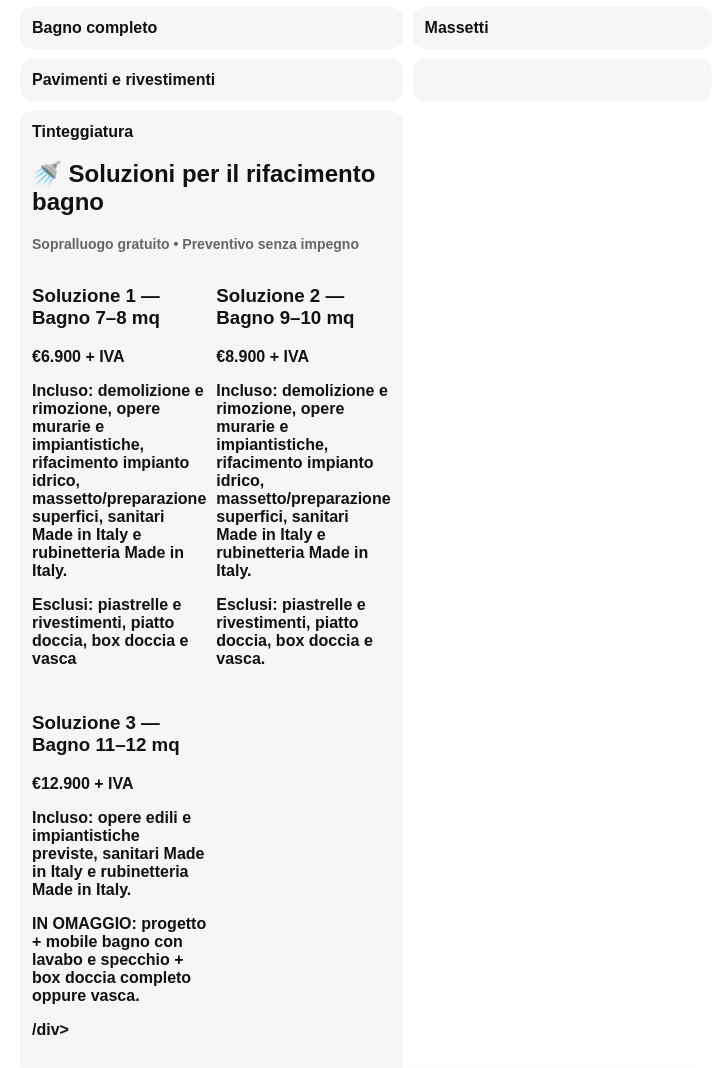
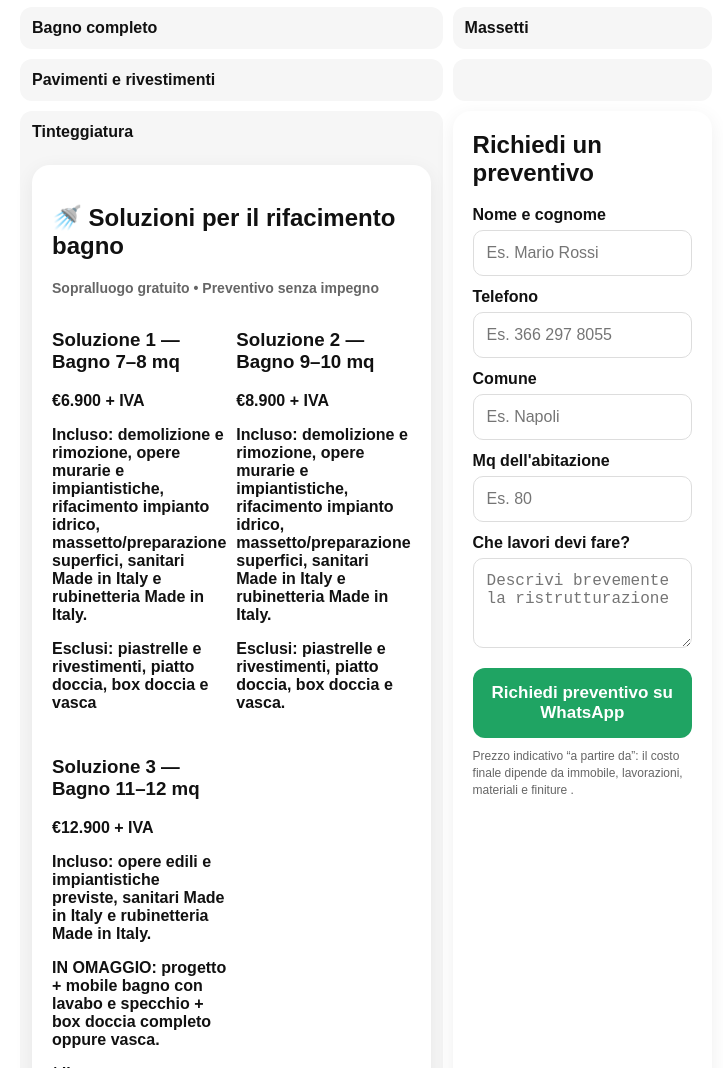
Before and after one commit to AntonioTufano30/Ristrutturazione-napoli, a plain HTML site: page index.html in a window 1280 px wide. Shown: the part 1155-2223 px from the top of the page, without its empty margins (274-997 px from the left). Drawn offline with Linux system fonts and the light colour scheme.

Commit message:
Fix HTML structure for Tinteggiatura section

```diff
--- a/index.html
+++ b/index.html
@@ -43,7 +43,8 @@
 <div class="item">Impianto elettrico</div><div class="item">Idrico-sanitario</div>
 <div class="item">Bagno completo</div><div class="item">Massetti</div>
 <div class="item">Pavimenti e rivestimenti</div><div class="item"></div>
-<div class="item"="item">Tinteggiatura
+<div class="item">Tinteggiatura</</div>
+<div class="card" style="margin-top:24px">
 
   <h2>🚿 Soluzioni per il rifacimento bagno</h2>
   <p class="muted">Sopralluogo gratuito • Preventivo senza impegno</p>
```
